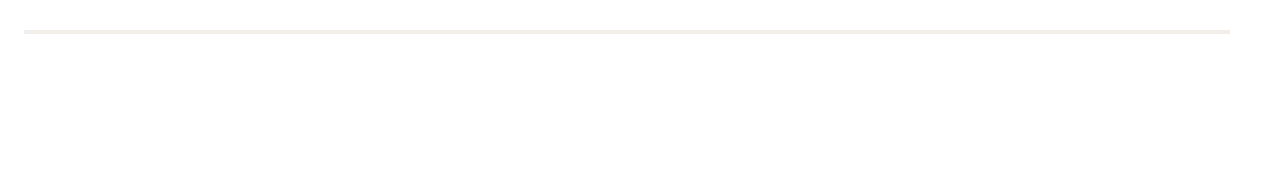
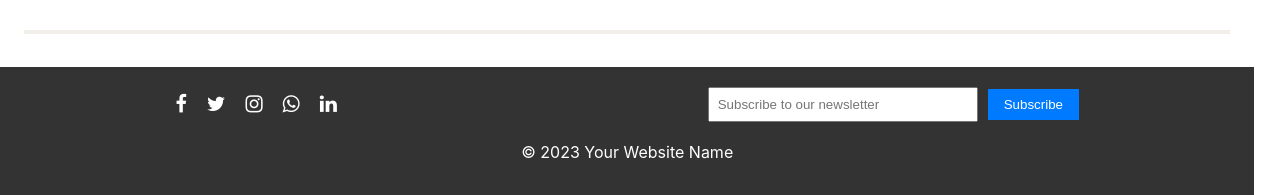
Before and after one commit to ujjwaldahiya399/React_first_project, a React (Create React App) app: page / in a window 1280 px wide. Shown: the part 3766-3961 px from the top of the page. Before the commit the page ends 3858 px from the top, so only its background shows below. Built offline with nearby package versions, Linux system fonts and the light colour scheme.

Commit message:
footer,dynamicRoute cards,scrollbar,setting title

```diff
--- a/public/index.html
+++ b/public/index.html
@@ -15,6 +15,10 @@
       user's mobile device or desktop. See https://developers.google.com/web/fundamentals/web-app-manifest/
     -->
     <link rel="manifest" href="%PUBLIC_URL%/manifest.json" />
+    <link
+        rel="stylesheet"
+        href="https://cdnjs.cloudflare.com/ajax/libs/font-awesome/4.7.0/css/font-awesome.min.css"
+    />
     <!--
       Notice the use of %PUBLIC_URL% in the tags above.
       It will be replaced with the URL of the `public` folder during the build.
--- a/src/App.css
+++ b/src/App.css
@@ -349,6 +349,9 @@ header li{
     align-items: center;
     margin-top: 2em;
   }
+  #NavHr {
+    width: 95vw;
+  }
 
   .xyz{
     display: block;
@@ -433,6 +436,12 @@ header li{
   {
     padding: 20px;
   }
+  .theSiren{
+    /* display: flex; */
+    justify-content: flex-start;
+    margin-left: 1.5em;
+    margin-top: 1em;
+  }
 }
 @media only screen and (min-width: 768px) and (max-width: 1024px) {
   .latestArticleDiv {
--- a/src/Components/Articles.css
+++ b/src/Components/Articles.css
@@ -98,6 +98,9 @@
     #xxx {
         width: 90vw;
     }
+    .footerDiv {
+        width: 99vw;
+    }
     .articles-container{
         width:75%;
         margin-left: 0px;
--- a/src/Components/Articles.js
+++ b/src/Components/Articles.js
@@ -3,6 +3,7 @@ import "./Articles.css";
 import Navbar from "./Navbar";
 import CircularProgress from '@mui/material/CircularProgress';
 import { useParams,Link,useLocation } from "react-router-dom";
+import NewNav from "./NewNav";
 import axios from "axios";
 import TopPosts from "./TopPosts";
 export default function Articles() {
@@ -77,7 +78,10 @@ export default function Articles() {
         </div> */}
 
       </div>
-      <div style={{display:"flex",justifyContent:"center"}}>
+      <div className="footerDiv">
+        <NewNav />
+      </div>
+      {/* <div style={{display:"flex",justifyContent:"center"}}>
             <button className="loadMoreBtn"
                 onClick={() => {
                     setCount(count+7)
@@ -85,7 +89,7 @@ export default function Articles() {
                 >
                 Load More <img alt="loading" style={{display:"flex",width:"100%",height:"3em"}} className="dwnArrow" src="https://cdn-icons-png.flaticon.com/128/2989/2989995.png"/>
             </button>
-      </div>
+      </div> */}
       </>
     )
     } else {
--- a/src/Components/Hamburger.css
+++ b/src/Components/Hamburger.css
@@ -20,6 +20,10 @@
   }
   @media (max-width: 767px) {
     .hamburger {
+      position: absolute;
+      width: auto;
+      left: 40%;
+      top: 0%;
       display: flex;
       padding-top: 10px;
       justify-content: space-around;
--- a/src/Components/Home.css
+++ b/src/Components/Home.css
@@ -532,6 +532,9 @@
     height: 200px;
     margin-top: 10px;
 }
+.footerDiv {
+    width: 100%;
+}
 .someClas {
     display: flex;
 }
@@ -726,11 +729,19 @@
     .mainfake {
         width: 95%;
     }
+    .footerDiv {
+        /* margin-left: 1em; */
+        width: 99vw;
+    }
 }
 @media only screen and (min-width: 768px) and (max-width: 1024px) {
   .SweetHome {
     width: 95%;
   }
+  .footerDiv {
+    margin-left: 5em;
+    width: 99vw;
+}
   .Topper {
     padding: 0px;
     width: 90%;
@@ -760,7 +771,7 @@
   }
   .DownSide {
     margin-left: 0px;
-    width: 87%;
+    width: 99%;
     border: none;
     padding: 0px;
   }
--- a/src/Components/Home.js
+++ b/src/Components/Home.js
@@ -5,6 +5,7 @@ import Top2 from "./Top2";
 import "../App.css";
 import myContext from "./context";
 import LatestStories from "./LatestStories";
+import NewNav from "./NewNav";
 import { Link, useParams } from "react-router-dom";
 import axios from "axios";
 // import "./Media.css";
@@ -186,6 +187,11 @@ function Home() {
           <div className="latestStoriesDiv">
             <LatestStories propsToLatestStories={data.latestStories} />
           </div>
+
+         {/* Footer */}
+        <div className="footerDiv">
+          <NewNav/>
+        </div>
         </div>
         </myContext.Provider>
       </>
--- a/src/Components/Info.css
+++ b/src/Components/Info.css
@@ -343,5 +343,9 @@ hr{
         position: sticky;
         right: 0%;
     }
+    .moreFromSirenDiv {
+        width: 95vw;
+        margin-left: 4em;
+    }
 
 }
--- a/src/Components/Info.jsx
+++ b/src/Components/Info.jsx
@@ -1,5 +1,6 @@
 import React from "react";
 import './Info.css';
+import NewNav from "./NewNav";
 import { useLocation, useNavigate,Link } from "react-router-dom";
 function Info() {
   // let [data,setData] = useState();
@@ -147,6 +148,9 @@ function Info() {
             <img src="https://cdn-icons-png.flaticon.com/128/3415/3415823.png" alt="backBtnIcon" className="backBtnIcon" />
           </button>
         </div>
+        <div className="footerDiv">
+          {/* <NewNav/> */}
+        </div>
       </div>
     </div>
   );
--- /dev/null
+++ b/src/Components/NewNav.css
@@ -0,0 +1,84 @@
+/* Footer.css */
+.footer {
+    background-color: #333;
+    color: #fff;
+    padding: 20px 0;
+}
+
+.footer-content {
+    display: flex;
+    flex-wrap: wrap;
+    justify-content: space-around;
+    align-items: center;
+}
+
+.social-media a {
+    color: #fff;
+    font-size: 20px;
+    margin-right: 20px;
+    text-decoration: none;
+}
+
+.social-media a:hover {
+    text-decoration: underline;
+}
+
+.registration input {
+    width: 250px;
+    padding: 8px;
+    margin-right: 10px;
+}
+
+.registration button {
+    background-color: #007bff;
+    color: #fff;
+    padding: 8px 16px;
+    border: none;
+    cursor: pointer;
+}
+
+.copyright {
+    text-align: center;
+    margin-top: 20px;
+}
+/* For Tablets (768px to 1024px) */
+@media (min-width: 768px) and (max-width: 1024px) {
+    .footer-content {
+        flex-direction: column;
+        align-items: center;
+    }
+
+    .social-media {
+        margin-top: 20px;
+    }
+
+    .registration {
+        margin-top: 20px;
+        text-align: center;
+    }
+
+    .registration input {
+        width: 100%;
+        margin-right: 0;
+    }
+}
+/* For Mobile Devices (480px and below) */
+@media (max-width: 480px) {
+    .footer-content {
+        padding: 10px;
+    }
+
+    .social-media a {
+        font-size: 16px;
+        margin-right: 10px;
+    }
+
+    .registration input {
+        width: 100%;
+        margin-right: 0;
+        padding: 6px;
+    }
+    .registration{
+        display: flex;
+    }
+}
--- /dev/null
+++ b/src/Components/NewNav.jsx
@@ -0,0 +1,36 @@
+import React from 'react'
+import "./NewNav.css"
+function NewNav() {
+  return (
+    <footer className="footer">
+            <div className="footer-content">
+                <div className="social-media">
+                    <a href="https://facebook.com" target="_blank" rel="noopener noreferrer">
+                        <i class="fa fa-facebook"></i>
+                    </a>
+                    <a href="https://twitter.com" target="_blank" rel="noopener noreferrer">
+                        <i className="fa fa-twitter"></i>
+                    </a>
+                    <a href="https://instagram.com" target="_blank" rel="noopener noreferrer">
+                        <i className="fa fa-instagram"></i>
+                    </a>
+                    <a href="https://whatsapp.com" target="_blank" rel="noopener noreferrer">
+                        <i className="fa fa-whatsapp"></i>
+                    </a>
+                    <a href="https://linkedin.com" target="_blank" rel="noopener noreferrer">
+                        <i className="fa fa-linkedin"></i>
+                    </a>
+                </div>
+                <div className="registration">
+                    <input type="email" placeholder="Subscribe to our newsletter" />
+                    <button>Subscribe</button>
+                </div>
+            </div>
+            <div className="copyright">
+                <p>&copy; 2023 Your Website Name</p>
+            </div>
+        </footer>
+  )
+}
+
+export default NewNav
```
